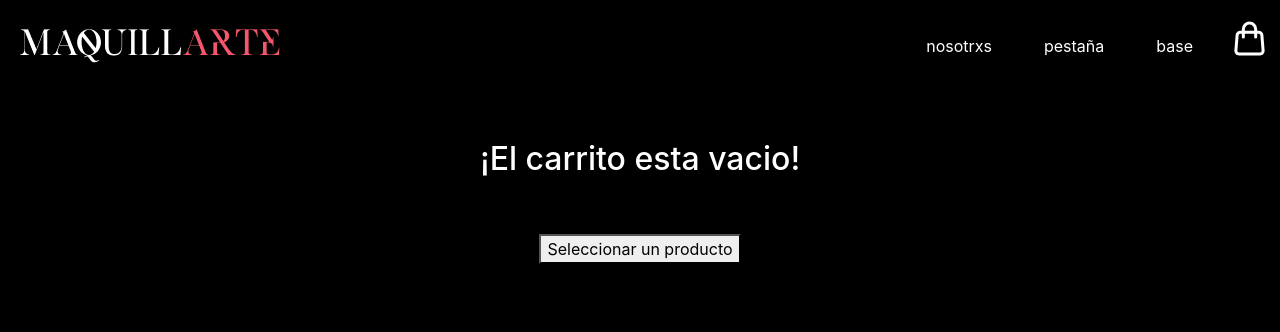
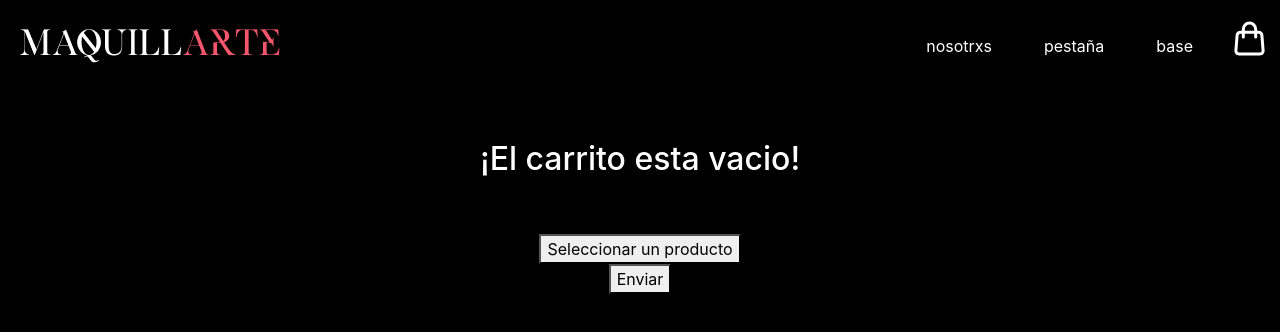
Before and after one commit to Marianela-Di-Tomaso/Maquillarte_Di_Tomaso, a React (Create React App) app: page /carrito in a window 1280 px wide. Shown: the top 332 px of the page. Built offline with nearby package versions, Linux system fonts and the light colour scheme.

Commit message:
parte del desafio firebase2

```diff
--- a/src/componentes/Cart/Cart.jsx
+++ b/src/componentes/Cart/Cart.jsx
@@ -9,6 +9,29 @@ export const Cart = () => {
 
     const { CartList, borrarCarrito, borrarItem , cartTotal} = useCartContext ()
     console.log (CartList)
+
+
+    const generarOrden = (e) =>{
+
+        e.preventDefault()
+        const orden = {}
+
+        /* orden.date = firebase.firestore.Timestamp.fromDate(new Date());     */
+
+        orden.buyer = {nombre: 'Maru', email:'m@gmail.com', tel: '1130548374'}
+        orden.total =  cartTotal()
+
+        orden.items = CartList.map(cartItem => {
+            const id = cartItem.id
+            const nombre = cartItem.nombre
+            const precio = cartItem.precio * cartItem.cantidad
+
+            return {id, nombre, precio}
+        })
+
+        }
+        console.log(generarOrden)
+
     return (
 
         <div>
@@ -51,11 +74,25 @@ export const Cart = () => {
                     )}
 
             </table>
-            <h2>El total de tu compra es de {cartTotal}</h2>
+            <h2>El total de tu compra es de ${cartTotal()}</h2>
                 </div>
                 </>
         }
 
+              <form
+                onSubmit={generarOrden}
+                // onChange={handleChange}
+            >
+                {/* <input type='text' name='name' placeholder='name' value={formData.name}/>
+                <input type='text' name='phone'placeholder='tel' value={formData.phone}/>
+                <input type='email' name='email'placeholder='email' value={formData.email}/> */}
+                <button>Enviar</button>
+            </form>
+
+
         </div>
-    )
+
+
+        )
+
 }
--- a/src/componentes/ItemDetailContainer/ItemDetailContainer.jsx
+++ b/src/componentes/ItemDetailContainer/ItemDetailContainer.jsx
@@ -14,7 +14,7 @@ export const ItemDetailContainer = () => {
         const db1 = getFirestore()
         db1.collection('items').doc(productoID).get()
         .then(res => {
-            setProducto({id: res.productoID, ...res.data()})
+            setProducto({id: res.id, ...res.data()})
         })
         .catch(err => console.log (err))
         .finally(() => setCargando(false))
@@ -26,7 +26,7 @@ export const ItemDetailContainer = () => {
 
     },[])
 
-    console.log(productoID);
+
 
     return (
         <>
--- a/src/context/CartContext.jsx
+++ b/src/context/CartContext.jsx
@@ -30,8 +30,8 @@ export const CartContextProvider = ({children}) => {
     }
   };
 
-      const cartTotal = CartList.reduce ((total,item)=> total + item.subtotal, 0)
-      console.log (cartTotal)
+      const cartTotal = () => { return CartList.reduce ((total,item)=> total + item.subtotal, 0)}
+
 
  const borrarCarrito = () => {
     setCartList([]);
```
